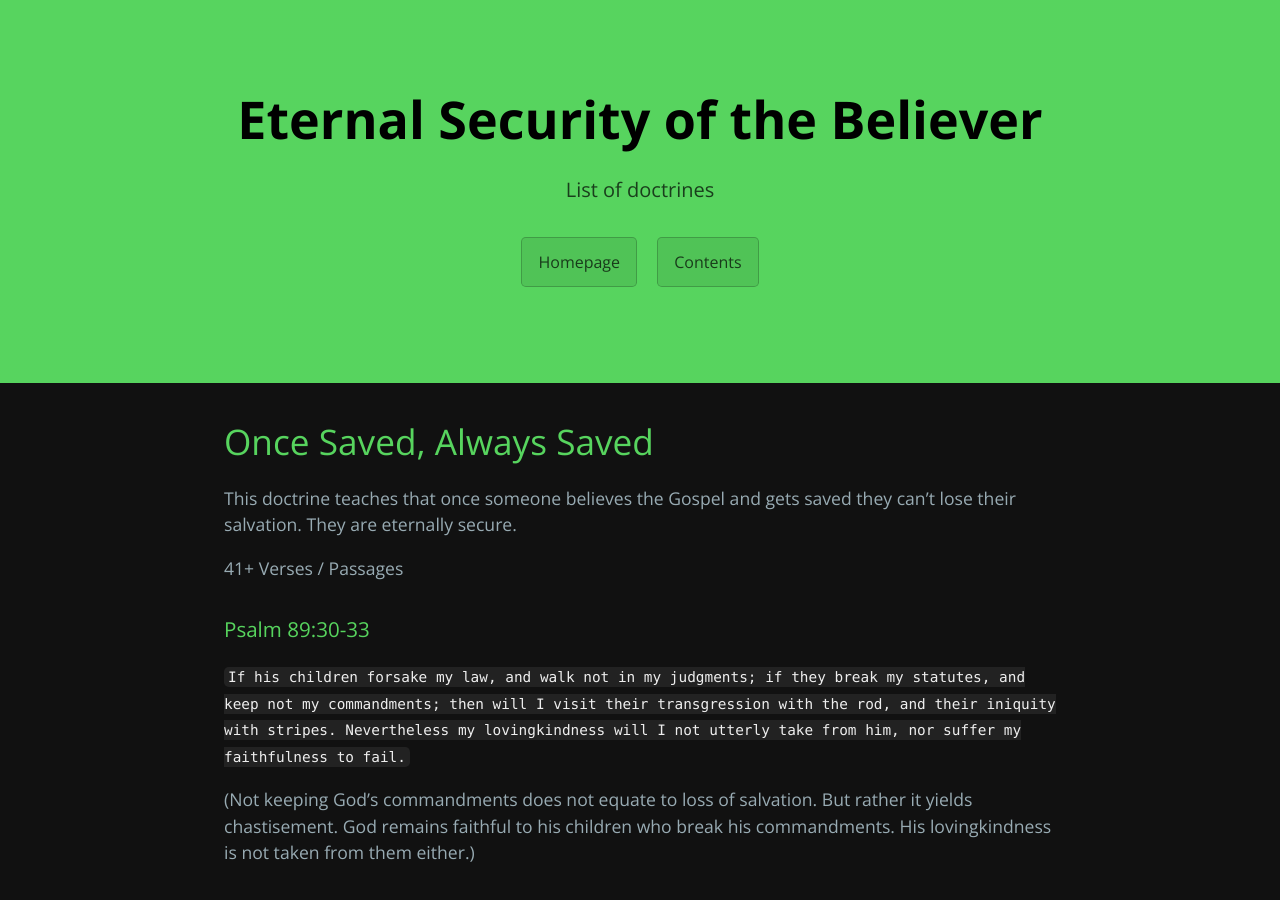
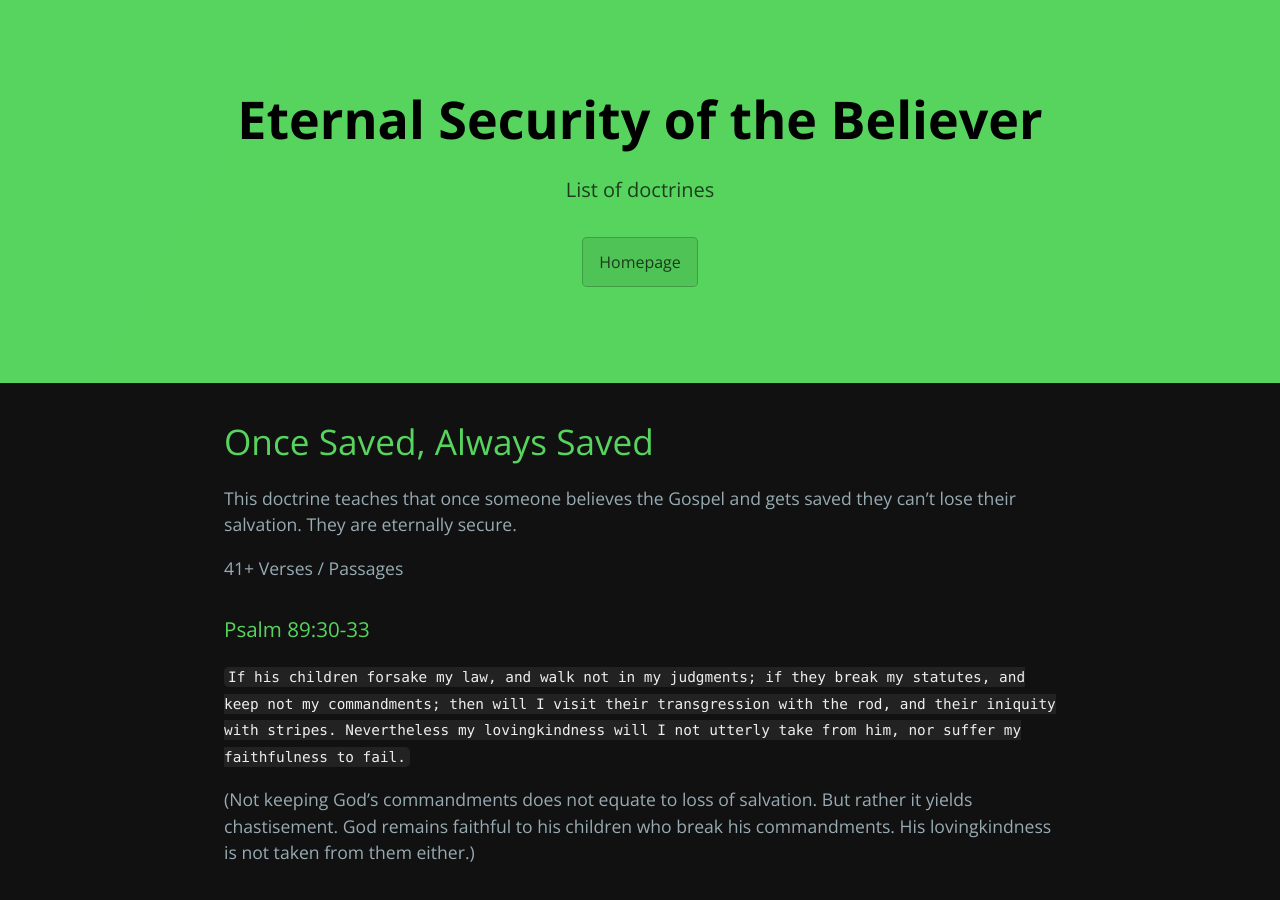
Before and after one commit to doctrinedatabase/doctrine, a Jekyll site: the page built from doctrines/osas.md, in a window 1280 px wide and 900 px high. Built offline with Jekyll 4.4.1, drawn with Linux system fonts in a browser that asks for light colours.

Commit message:
Update default.html

```diff
--- a/_layouts/default.html
+++ b/_layouts/default.html
@@ -29,9 +29,7 @@
     <header class="page-header" role="banner">
       <h1 class="project-name">{{ page.title | default: site.title | default: site.github.repository_name }}</h1>
       <h2 class="project-tagline">{{ page.description | default: site.description | default: site.github.project_tagline }}</h2>
-          <a href="/" class="btn">Homepage</a>
-          <a href="/contents" class="btn">Contents</a>
-    </header>
+          <a href="{{ site.github.repository_name }}" class="btn">Homepage</a>    </header>
 
     <main id="content" class="main-content" role="main">
       {{ content }}
```
